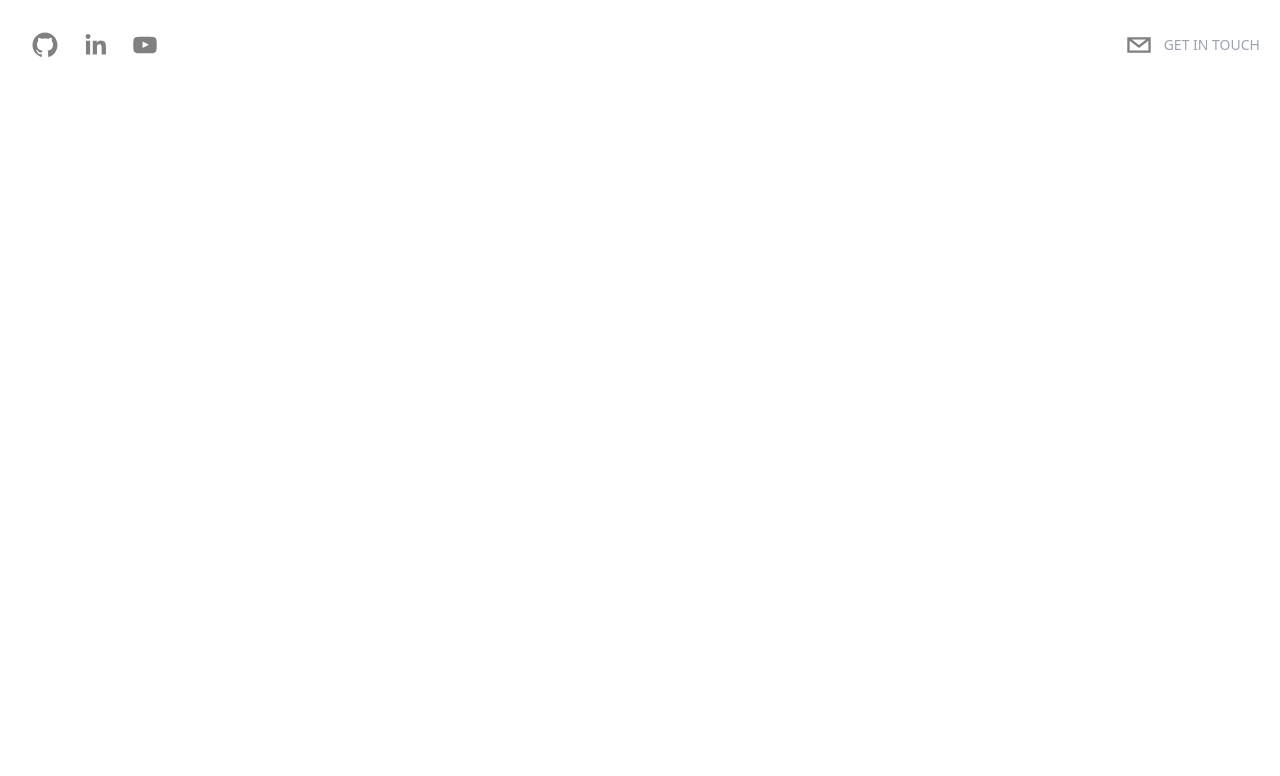
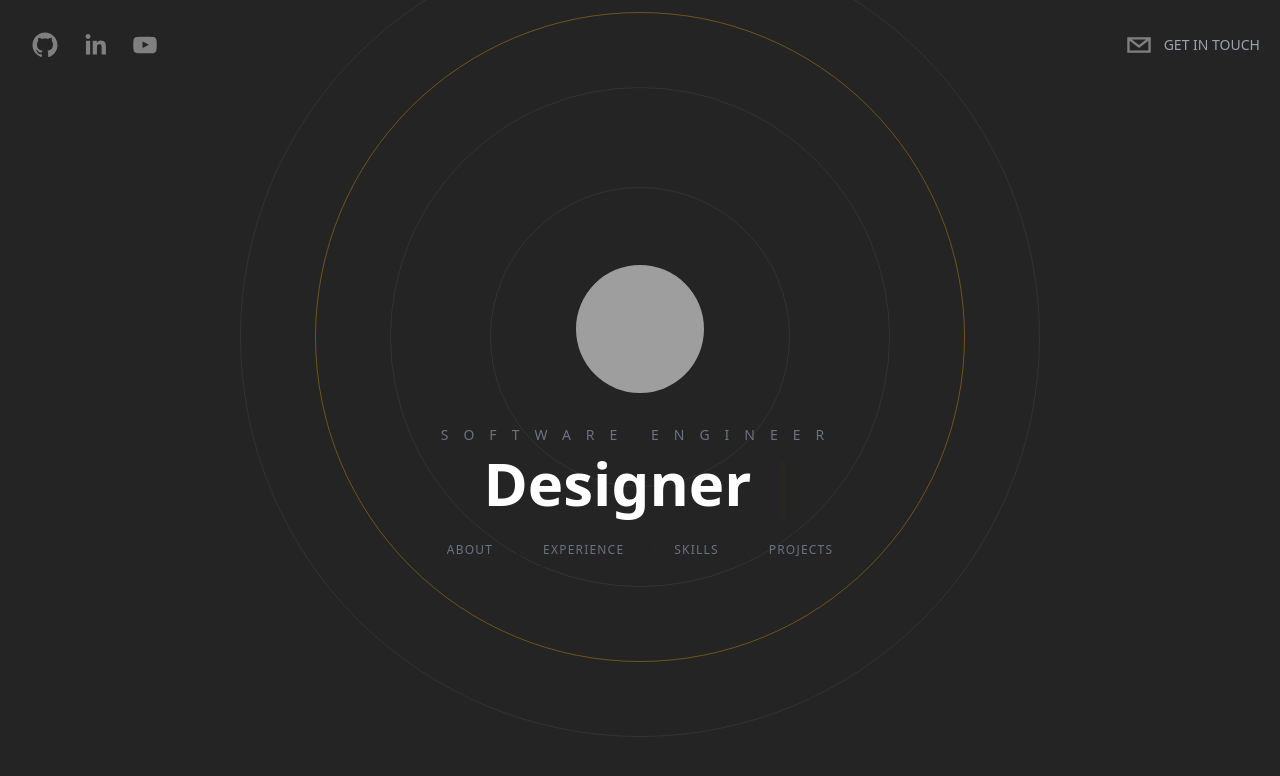
Before and after one commit to AnthonyFiset/Personal-Portfolio, a Next.js app: page / in a window 1280 px wide. Shown: the top 776 px of the page. Built offline with nearby package versions, Linux system fonts and the light colour scheme; grey boxes are pictures that could not be loaded.

Commit message:
Finished hero, Now working on the about page

```diff
--- /dev/null
+++ b/components/About.tsx
@@ -0,0 +1,15 @@
+import React from 'react'
+
+type Props = {}
+
+function About({}: Props) {
+  return (
+    <div className='flex flex-col relative h-screen text-center md:text-left md:flex-row max-w-7xl px-10'>
+
+        About
+
+    </div>
+  )
+}
+
+export default About
--- /dev/null
+++ b/components/BackgroundCircles.tsx
@@ -0,0 +1,20 @@
+import React from 'react'
+import { motion } from "framer-motion"
+
+type Props = {}
+
+function BackgroundCircles({}: Props) {
+  return (
+    <motion.div initial={{opacity: 0}} animate={{scale: [1,2,2,3,1], opacity: [0.1, 0.2, 0.4, 0.8, 0.1, 1.0] }} transition={{duration: 2.5}} className='relative flex justify-center items-center'>
+
+    <div className="rounded-full border border-[#333333] h-[200px] w-[200px] absolute mt-52 animate-ping" />
+    <div className="rounded-full border border-[#333333] h-[300px] w-[300px] absolute mt-52" />
+    <div className="rounded-full border border-[#333333] h-[500px] w-[500px] absolute mt-52" />
+    <div className="rounded-full border border-[#F7AB0A] opacity-20 h-[650px] w-[650px] absolute mt-52 animate-pulse" />
+    <div className="rounded-full border border-[#333333] h-[800px] w-[800px] absolute mt-52" />
+
+    </motion.div>
+  )
+}
+
+export default BackgroundCircles
--- /dev/null
+++ b/components/Hero.tsx
@@ -0,0 +1,40 @@
+import Link from 'next/link'
+import React from 'react'
+import { Cursor, useTypewriter } from 'react-simple-typewriter'
+import BackgroundCircles from './BackgroundCircles'
+
+type Props = {}
+
+export default function Hero({}: Props) {
+   const [text, count] = useTypewriter({
+    words: ['Developer', 'Designer', 'Creator'], loop: true, delaySpeed: 2000,
+   })
+  return (
+    <div className='h-screen flex flex-col space-y-8 items-center justify-center text-center overflow-hidden'>
+        <BackgroundCircles />
+        <img className='relative rounded-full h-32 w-32 mx-auto object-cover' src="https://lh3.googleusercontent.com/a/AEdFTp6lCwhBsm64Dccx3ojJKxK20CD6InHw_trVfsBjKQ=s576-p-rw-no" alt="" />
+        <div className="z-20">
+            <h2 className='text-sm uppercase text-gray-500 pb-2 tracking-[15px]'>Software Engineer</h2>
+            <h1 className='text-5xl lg:text-6xl font-semibold px-10'>
+                <span className='mr-3'>{text}</span>
+                <Cursor cursorColor='#F7AB0A' />
+            </h1>
+
+            <div className="pt-5">
+                <Link href="#about">
+                <button className='herobutton'>About</button>
+                </Link>
+                <Link href="#experience">
+                <button className='herobutton'>Experience</button>
+                </Link>
+                <Link href="#skills">
+                <button className='herobutton'>Skills</button>
+                </Link>
+                <Link href="#projects">
+                <button className='herobutton'>Projects</button>
+                </Link>
+            </div>
+        </div>
+    </div>
+  )
+}
--- a/package.json
+++ b/package.json
@@ -19,6 +19,7 @@
     "next": "13.0.7",
     "react": "18.2.0",
     "react-dom": "18.2.0",
+    "react-simple-typewriter": "^5.0.1",
     "react-social-icons": "^5.15.0",
     "typescript": "4.9.4"
   },
--- a/pages/index.tsx
+++ b/pages/index.tsx
@@ -1,12 +1,14 @@
 import Head from 'next/head'
 import { Inter } from '@next/font/google'
 import Header from '../components/Header'
+import Hero from '../components/Hero'
+import About from '../components/About'
 
 const inter = Inter({ subsets: ['latin'] })
 
 export default function Home() {
   return (
-    <div>
+    <div className='bg-[rgb(36,36,36)] text-white h-screen snap-y snap-mandatory overflow-scroll z-0'>
       <Head>
         <title>Anthony Fiset</title>
         <meta name="description" content="Anthony Fiset's Personal Portfolio" />
@@ -20,7 +22,14 @@
 
       {/* Hero */}
 
+      <section id="hero" className='snap-start'>
+        <Hero />
+      </section>
+
       {/* About */}
+      <section id='about' className='snap-center'>
+        <About />
+      </section>
 
       {/* Experience */}
 
--- a/styles/globals.css
+++ b/styles/globals.css
@@ -1,3 +1,10 @@
 @tailwind base;
 @tailwind components;
 @tailwind utilities;
+
+@layer components {
+
+    .herobutton {
+        @apply px-6 py-2 border border-[#242424] rounded-full uppercase text-xs tracking-widest text-gray-500 transition-all hover:border-[#F7AB0A]/40 hover:text-[#F7AB0A]/40
+    }
+}
```
Also changed, not shown: 1 other file (tests, documents, lock files or other folders).
